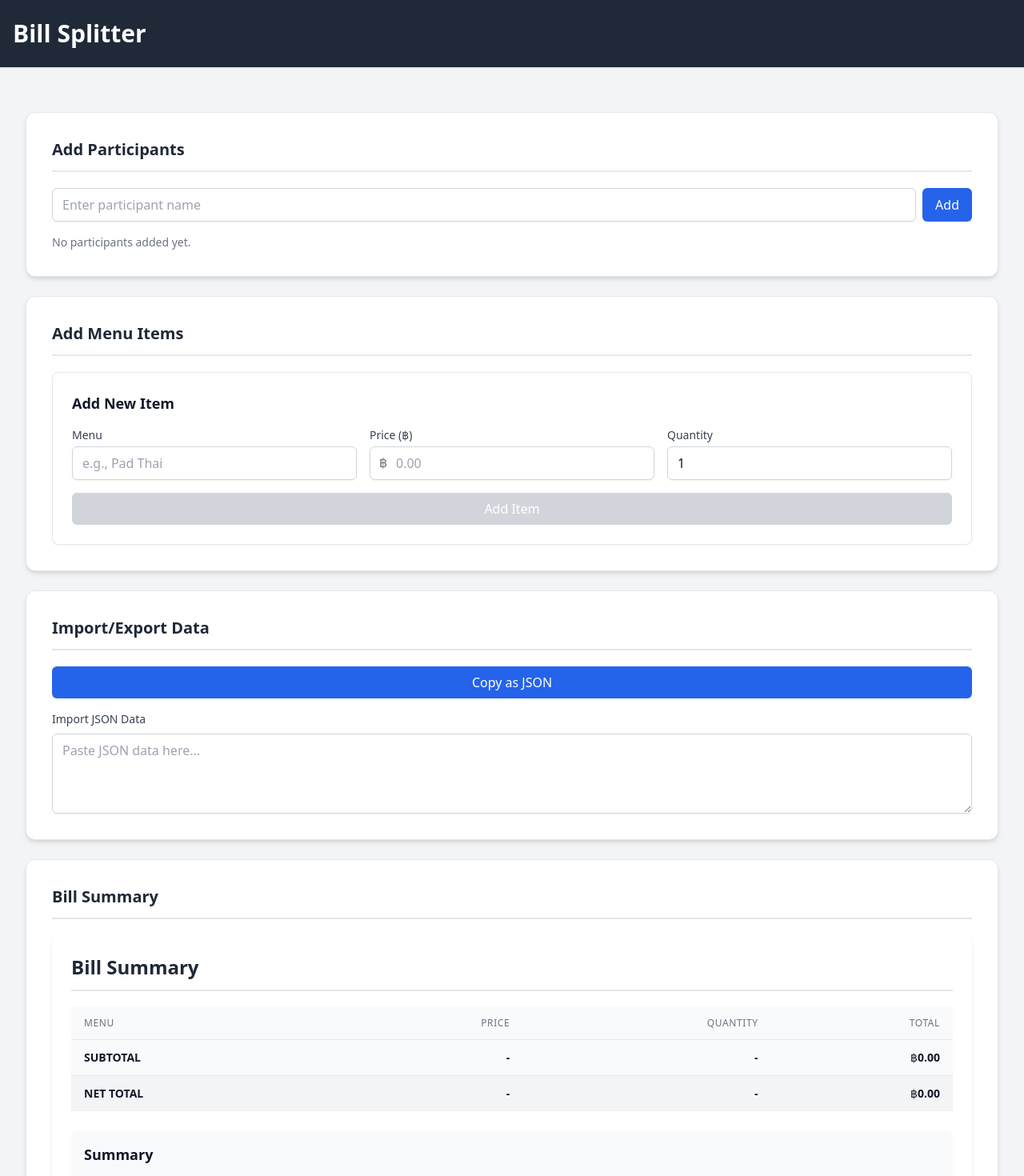
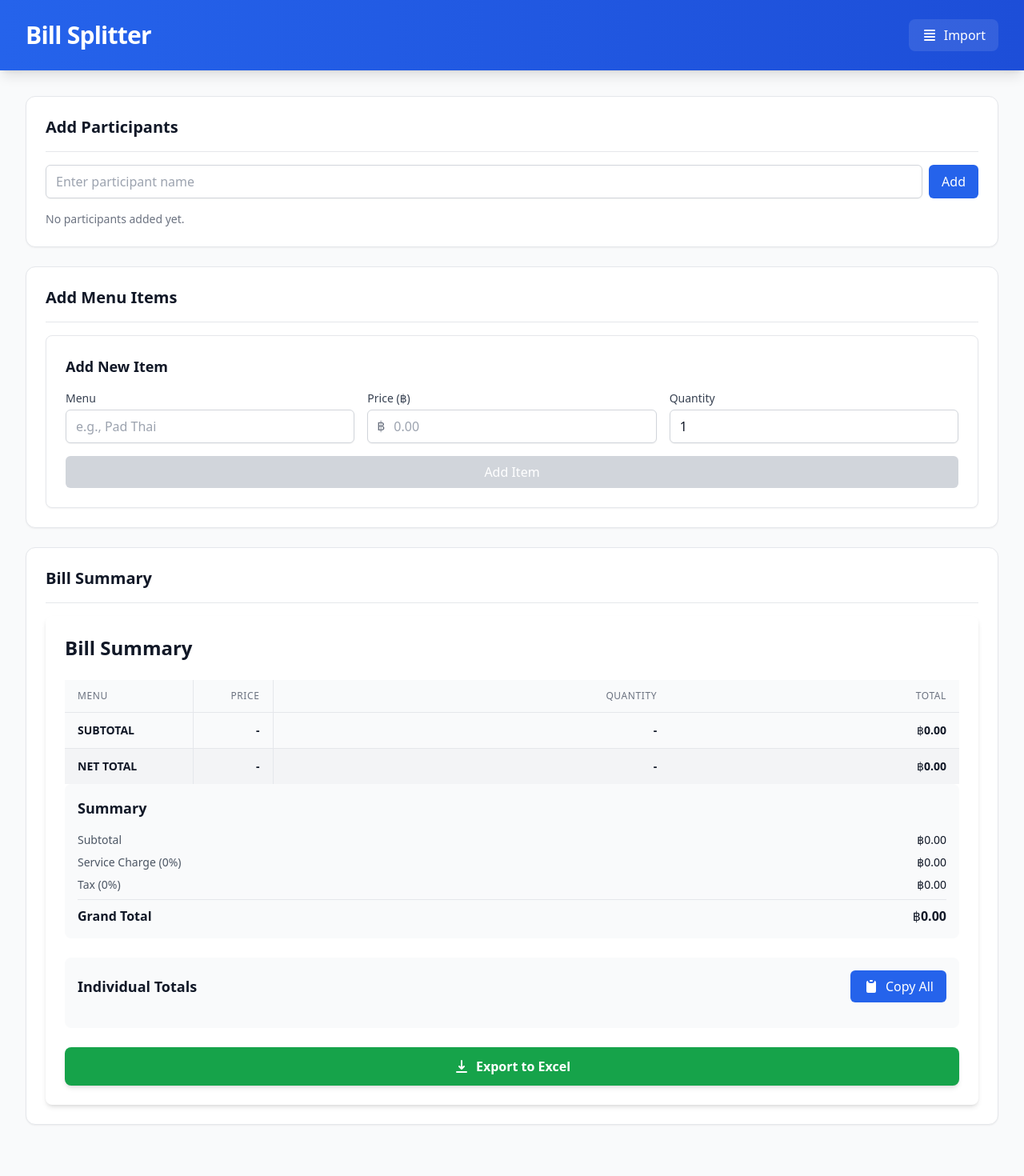
Before and after one commit to wichaisw/bill-splitter, a React (Vite) app: page / in a window 1280 px wide. Shown: the top 1470 px of the page at 80% size. After the commit the page ends 1438 px from the top, so only its background shows below. Built offline with nearby package versions, Linux system fonts and the light colour scheme; the HTML template or start-up script is replaced by a standard one.

Commit message:
style: adjust theme and import input placement

```diff
--- a/src/App.tsx
+++ b/src/App.tsx
@@ -6,7 +6,6 @@ import MenuItemForm from "./components/MenuItemForm";
 import BillSummary from "./components/BillSummary";
 import JsonDataHandler from "./components/JsonDataHandler";
 import SessionManager from "./components/SessionManager";
-import "./App.css";
 
 function App() {
   const [bill, setBill] = useState<Bill>({
@@ -19,40 +18,48 @@ function App() {
   });
 
   return (
-    <div className="app-container">
-      <header className="app-header">
-        <div className="px-4 py-6">
-          <h1 className="text-3xl font-bold">Bill Splitter</h1>
+    <div className="min-h-screen bg-gray-50">
+      {/* Header */}
+      <header className="bg-gradient-to-r from-blue-600 to-blue-700 shadow-lg">
+        <div className="max-w-[1920px] mx-auto px-4 sm:px-6 lg:px-8 py-6">
+          <div className="flex items-center justify-between">
+            <h1 className="text-3xl font-bold text-white tracking-tight">
+              Bill Splitter
+            </h1>
+            <div className="flex items-center gap-4">
+              <SessionManager bill={bill} setBill={setBill} />
+              <JsonDataHandler bill={bill} setBill={setBill} />
+            </div>
+          </div>
         </div>
       </header>
 
-      <main className="app-main">
-        <div className="flex flex-col space-y-6">
-          {/* Left side - Input forms */}
+      {/* Main Content */}
+      <main className="max-w-[1600px] mx-auto px-4 sm:px-6 lg:px-8 py-8">
+        <div className="grid grid-cols-1 gap-8">
+          {/* Input forms */}
           <div className="space-y-6">
-            <div>
-              <SessionManager bill={bill} setBill={setBill} />
-            </div>
-            <div className="app-card">
-              <h2 className="text-xl font-semibold">Add Participants</h2>
+            <div className="bg-white rounded-xl shadow-sm border border-gray-200 p-6 transition-shadow hover:shadow-md">
+              <h2 className="text-xl font-semibold text-gray-900 border-b border-gray-200 pb-4 mb-4">
+                Add Participants
+              </h2>
               <ParticipantForm bill={bill} setBill={setBill} />
             </div>
 
-            <div className="app-card">
-              <h2 className="text-xl font-semibold">Add Menu Items</h2>
+            <div className="bg-white rounded-xl shadow-sm border border-gray-200 p-6 transition-shadow hover:shadow-md">
+              <h2 className="text-xl font-semibold text-gray-900 border-b border-gray-200 pb-4 mb-4">
+                Add Menu Items
+              </h2>
               <MenuItemForm bill={bill} setBill={setBill} />
             </div>
 
-            <div className="app-card">
-              <h2 className="text-xl font-semibold">Import/Export Data</h2>
-              <JsonDataHandler bill={bill} setBill={setBill} />
+            {/* Bill Summary */}
+            <div className="bg-white rounded-xl shadow-sm border border-gray-200 p-6 transition-shadow hover:shadow-md">
+              <h2 className="text-xl font-semibold text-gray-900 border-b border-gray-200 pb-4 mb-4">
+                Bill Summary
+              </h2>
+              <BillSummary bill={bill} />
             </div>
-          </div>
-
-          {/* Right side - Summary */}
-          <div className="app-card">
-            <h2 className="text-xl font-semibold">Bill Summary</h2>
-            <BillSummary bill={bill} />
           </div>
         </div>
       </main>
--- a/src/components/BillSummary.tsx
+++ b/src/components/BillSummary.tsx
@@ -61,14 +61,17 @@ export default function BillSummary({ bill }: BillSummaryProps) {
       <h2 className="text-2xl font-bold text-gray-900 mb-6">Bill Summary</h2>
 
       {/* Items Table */}
-      <div className="overflow-x-auto mb-6">
+      <div className="relative">
+        <div className="overflow-x-auto">
+          <div className="inline-block min-w-full align-middle">
+            <div className="overflow-hidden">
               <table className="min-w-full divide-y divide-gray-200">
                 <thead className="bg-gray-50">
                   <tr>
-              <th className="px-4 py-3 text-left text-xs font-medium text-gray-500 uppercase tracking-wider">
+                    <th className="sticky left-0 z-20 bg-gray-50 px-4 py-3 text-left text-xs font-medium text-gray-500 uppercase tracking-wider border-r border-gray-200 w-[160px]">
                       Menu
                     </th>
-              <th className="px-4 py-3 text-right text-xs font-medium text-gray-500 uppercase tracking-wider">
+                    <th className="sticky left-[160px] z-20 bg-gray-50 px-4 py-3 text-right text-xs font-medium text-gray-500 uppercase tracking-wider border-r border-gray-200 w-[100px]">
                       Price
                     </th>
                     <th className="px-4 py-3 text-right text-xs font-medium text-gray-500 uppercase tracking-wider">
@@ -92,10 +95,10 @@ export default function BillSummary({ bill }: BillSummaryProps) {
                     const itemTotal = multiply(item.price, item.quantity);
                     return (
                       <tr key={item.id} className="hover:bg-gray-50">
-                  <td className="px-4 py-3 whitespace-nowrap text-sm text-gray-900">
+                        <td className="sticky left-0 z-10 bg-white px-4 py-3 whitespace-nowrap text-sm text-gray-900 border-r border-gray-200 w-[160px]">
                           {item.name}
                         </td>
-                  <td className="px-4 py-3 whitespace-nowrap text-sm text-gray-900 text-right">
+                        <td className="sticky left-[160px] z-10 bg-white px-4 py-3 whitespace-nowrap text-sm text-gray-900 text-right border-r border-gray-200 w-[100px]">
                           ฿{item.price.toFixed(2)}
                         </td>
                         <td className="px-4 py-3 whitespace-nowrap text-sm text-gray-900 text-right">
@@ -106,7 +109,9 @@ export default function BillSummary({ bill }: BillSummaryProps) {
                         </td>
                         {bill.participants.map((participant) => {
                           const shareCount = item.sharedBy.length;
-                    const itemShare = item.sharedBy.includes(participant.id)
+                          const itemShare = item.sharedBy.includes(
+                            participant.id
+                          )
                             ? divide(itemTotal, shareCount)
                             : 0;
                           return (
@@ -114,7 +119,9 @@ export default function BillSummary({ bill }: BillSummaryProps) {
                               key={participant.id}
                               className="px-4 py-3 whitespace-nowrap text-sm text-gray-900 text-right"
                             >
-                        {itemShare === 0 ? "-" : `฿${itemShare.toFixed(2)}`}
+                              {itemShare === 0
+                                ? "-"
+                                : `฿${itemShare.toFixed(2)}`}
                             </td>
                           );
                         })}
@@ -123,10 +130,10 @@ export default function BillSummary({ bill }: BillSummaryProps) {
                   })}
                   {/* Subtotal Row */}
                   <tr className="bg-gray-50 font-semibold">
-              <td className="px-4 py-3 whitespace-nowrap text-sm text-gray-900">
+                    <td className="sticky left-0 z-10 bg-gray-50 px-4 py-3 whitespace-nowrap text-sm text-gray-900 border-r border-gray-200 w-[160px]">
                       SUBTOTAL
                     </td>
-              <td className="px-4 py-3 whitespace-nowrap text-sm text-gray-900 text-right">
+                    <td className="sticky left-[160px] z-10 bg-gray-50 px-4 py-3 whitespace-nowrap text-sm text-gray-900 text-right border-r border-gray-200 w-[100px]">
                       -
                     </td>
                     <td className="px-4 py-3 whitespace-nowrap text-sm text-gray-900 text-right">
@@ -163,10 +170,10 @@ export default function BillSummary({ bill }: BillSummaryProps) {
                   </tr>
                   {/* Net Total Row */}
                   <tr className="bg-gray-100 font-semibold">
-              <td className="px-4 py-3 whitespace-nowrap text-sm text-gray-900">
+                    <td className="sticky left-0 z-10 bg-gray-100 px-4 py-3 whitespace-nowrap text-sm text-gray-900 border-r border-gray-200 w-[160px]">
                       NET TOTAL
                     </td>
-              <td className="px-4 py-3 whitespace-nowrap text-sm text-gray-900 text-right">
+                    <td className="sticky left-[160px] z-10 bg-gray-100 px-4 py-3 whitespace-nowrap text-sm text-gray-900 text-right border-r border-gray-200 w-[100px]">
                       -
                     </td>
                     <td className="px-4 py-3 whitespace-nowrap text-sm text-gray-900 text-right">
@@ -176,49 +183,24 @@ export default function BillSummary({ bill }: BillSummaryProps) {
                       ฿{total.toFixed(2)}
                     </td>
                     {bill.participants.map((participant) => {
-                const participantItems = bill.items.filter((item) =>
-                  item.sharedBy.includes(participant.id)
+                      const participantTotal = getParticipantTotal(
+                        participant.id
                       );
-                const participantSubtotal = participantItems.reduce(
-                  (total, item) => {
-                    const shareCount = item.sharedBy.length;
-                    const itemShare = divide(
-                      multiply(item.price, item.quantity),
-                      shareCount
-                    );
-                    return add(total, itemShare);
-                  },
-                  0
-                );
-                const participantServiceCharge = calculatePercentage(
-                  participantSubtotal,
-                  bill.serviceCharge
-                );
-                const participantAfterServiceCharge = add(
-                  participantSubtotal,
-                  participantServiceCharge
-                );
-                const participantTax = calculatePercentage(
-                  participantAfterServiceCharge,
-                  bill.tax
-                );
-                const finalAmount = add(
-                  participantAfterServiceCharge,
-                  participantTax
-                );
-
                       return (
                         <td
                           key={participant.id}
                           className="px-4 py-3 whitespace-nowrap text-sm text-gray-900 text-right"
                         >
-                    ฿{finalAmount.toFixed(2)}
+                          ฿{participantTotal.toFixed(2)}
                         </td>
                       );
                     })}
                   </tr>
                 </tbody>
               </table>
+            </div>
+          </div>
+        </div>
       </div>
 
       {/* Summary */}
--- a/src/components/JsonDataHandler.tsx
+++ b/src/components/JsonDataHandler.tsx
@@ -11,6 +11,7 @@ export default function JsonDataHandler({
   setBill,
 }: JsonDataHandlerProps) {
   const [importError, setImportError] = useState<string>("");
+  const [isModalOpen, setIsModalOpen] = useState(false);
 
   const copyToClipboard = () => {
     const jsonString = JSON.stringify(bill, null, 2);
@@ -28,17 +29,68 @@ export default function JsonDataHandler({
 
       setBill(importedData);
       setImportError("");
+      setIsModalOpen(false);
     } catch (error) {
       setImportError("Invalid JSON format or data structure");
     }
   };
 
   return (
+    <>
+      <button
+        onClick={() => setIsModalOpen(true)}
+        className="inline-flex items-center px-4 py-2 bg-white/10 hover:bg-white/20
+          text-white rounded-lg transition-colors duration-200 focus:outline-none
+          focus:ring-2 focus:ring-white/50 focus:ring-offset-2 focus:ring-offset-blue-600"
+      >
+        <svg
+          xmlns="http://www.w3.org/2000/svg"
+          className="h-5 w-5 mr-2"
+          viewBox="0 0 20 20"
+          fill="currentColor"
+        >
+          <path
+            fillRule="evenodd"
+            d="M3 4a1 1 0 011-1h12a1 1 0 110 2H4a1 1 0 01-1-1zm0 4a1 1 0 011-1h12a1 1 0 110 2H4a1 1 0 01-1-1zm0 4a1 1 0 011-1h12a1 1 0 110 2H4a1 1 0 01-1-1zm0 4a1 1 0 011-1h12a1 1 0 110 2H4a1 1 0 01-1-1z"
+            clipRule="evenodd"
+          />
+        </svg>
+        Import
+      </button>
+
+      {isModalOpen && (
+        <div className="fixed inset-0 bg-black/50 flex items-center justify-center z-50">
+          <div className="bg-white rounded-xl shadow-xl max-w-2xl w-full mx-4">
+            <div className="p-6">
+              <div className="flex justify-between items-center mb-4">
+                <h3 className="text-lg font-semibold text-gray-900">
+                  Import Inputs
+                </h3>
+                <button
+                  onClick={() => setIsModalOpen(false)}
+                  className="text-gray-400 hover:text-gray-500"
+                >
+                  <svg
+                    className="h-6 w-6"
+                    fill="none"
+                    viewBox="0 0 24 24"
+                    stroke="currentColor"
+                  >
+                    <path
+                      strokeLinecap="round"
+                      strokeLinejoin="round"
+                      strokeWidth={2}
+                      d="M6 18L18 6M6 6l12 12"
+                    />
+                  </svg>
+                </button>
+              </div>
+
               <div className="space-y-4">
-      <div className="flex flex-col space-y-2">
+                <div>
                   <button
                     onClick={copyToClipboard}
-          className="px-4 py-2 bg-blue-600 text-white rounded-md
+                    className="w-full px-4 py-2 bg-blue-600 text-white rounded-md
                       hover:bg-blue-700 focus:outline-none focus:ring-2 focus:ring-blue-500
                       focus:ring-offset-2 transition-colors"
                   >
@@ -46,8 +98,8 @@ export default function JsonDataHandler({
                   </button>
                 </div>
 
-      <div className="flex flex-col space-y-2">
-        <label className="block text-sm font-medium text-gray-700">
+                <div>
+                  <label className="block text-sm font-medium text-gray-700 mb-2">
                     Import JSON Data
                   </label>
                   <textarea
@@ -55,10 +107,17 @@ export default function JsonDataHandler({
                     placeholder="Paste JSON data here..."
                     className="w-full px-3 py-2 border border-gray-300 rounded-md shadow-sm
                       focus:outline-none focus:ring-2 focus:ring-blue-500 focus:border-blue-500
-            text-gray-900 placeholder-gray-400 bg-white min-h-[100px]"
+                      text-gray-900 placeholder-gray-400 bg-white min-h-[200px]"
                   />
-        {importError && <p className="text-red-500 text-sm">{importError}</p>}
+                  {importError && (
+                    <p className="mt-2 text-sm text-red-600">{importError}</p>
+                  )}
                 </div>
               </div>
+            </div>
+          </div>
+        </div>
+      )}
+    </>
   );
 }
--- a/src/components/MenuItemForm.tsx
+++ b/src/components/MenuItemForm.tsx
@@ -132,14 +132,17 @@ export default function MenuItemForm({ bill, setBill }: MenuItemFormProps) {
           <h3 className="text-lg font-semibold text-gray-900 mb-4">
             Menu and Participants
           </h3>
+          <div className="relative">
             <div className="overflow-x-auto">
+              <div className="inline-block min-w-full align-middle">
+                <div className="overflow-hidden">
                   <table className="min-w-full divide-y divide-gray-200">
                     <thead>
                       <tr className="bg-gray-50">
-                  <th className="px-4 py-3 text-left text-xs font-medium text-gray-500 uppercase tracking-wider">
+                        <th className="sticky left-0 z-20 bg-gray-50 px-2 sm:px-4 py-2 sm:py-3 text-left text-xs font-medium text-gray-500 uppercase tracking-wider border-r border-gray-200 w-[120px] sm:w-[160px]">
                           Menu
                         </th>
-                  <th className="px-4 py-3 text-right text-xs font-medium text-gray-500 uppercase tracking-wider">
+                        <th className="sticky left-[120px] sm:left-[160px] z-20 bg-gray-50 px-2 sm:px-4 py-2 sm:py-3 text-right text-xs font-medium text-gray-500 uppercase tracking-wider border-r border-gray-200 w-[80px] sm:w-[100px]">
                           Price
                         </th>
                         <th className="px-4 py-3 text-right text-xs font-medium text-gray-500 uppercase tracking-wider">
@@ -172,10 +175,10 @@ export default function MenuItemForm({ bill, setBill }: MenuItemFormProps) {
                           key={item.id}
                           className="hover:bg-gray-50 transition-colors"
                         >
-                    <td className="px-4 py-3 whitespace-nowrap text-sm font-medium text-gray-900">
+                          <td className="sticky left-0 z-10 bg-white px-4 py-3 whitespace-nowrap text-sm font-medium text-gray-900 border-r border-gray-200 w-[160px]">
                             {item.name}
                           </td>
-                    <td className="px-4 py-3 whitespace-nowrap text-sm text-gray-900 text-right">
+                          <td className="sticky left-[160px] z-10 bg-white px-4 py-3 whitespace-nowrap text-sm text-gray-900 text-right border-r border-gray-200 w-[100px]">
                             ฿{item.price.toFixed(2)}
                           </td>
                           <td className="px-4 py-3 whitespace-nowrap text-sm text-gray-900 text-right">
@@ -193,7 +196,10 @@ export default function MenuItemForm({ bill, setBill }: MenuItemFormProps) {
                                 type="checkbox"
                                 checked={item.sharedBy.includes(participant.id)}
                                 onChange={() =>
-                            toggleParticipantForItem(item.id, participant.id)
+                                  toggleParticipantForItem(
+                                    item.id,
+                                    participant.id
+                                  )
                                 }
                                 className="rounded border-gray-300 text-blue-600 focus:ring-blue-500 h-4 w-4"
                               />
@@ -225,6 +231,9 @@ export default function MenuItemForm({ bill, setBill }: MenuItemFormProps) {
                   </table>
                 </div>
               </div>
+            </div>
+          </div>
+        </div>
       )}
     </div>
   );
--- a/src/components/SessionManager.tsx
+++ b/src/components/SessionManager.tsx
@@ -44,13 +44,13 @@ export default function SessionManager({ bill, setBill }: SessionManagerProps) {
   return (
     <button
       onClick={restoreSession}
-      className="px-4 py-2 bg-blue-600 text-white rounded-md
-        hover:bg-blue-700 focus:outline-none focus:ring-2 focus:ring-blue-500
-        focus:ring-offset-2 transition-colors flex items-center justify-center gap-2"
+      className="inline-flex items-center px-4 py-2 bg-white/10 hover:bg-white/20
+        text-white rounded-lg transition-colors duration-200 focus:outline-none
+        focus:ring-2 focus:ring-white/50 focus:ring-offset-2 focus:ring-offset-blue-600"
     >
       <svg
         xmlns="http://www.w3.org/2000/svg"
-        className="h-5 w-5"
+        className="h-5 w-5 mr-2"
         viewBox="0 0 20 20"
         fill="currentColor"
       >
```
Lines whose indentation alone changed are shown as unchanged.
